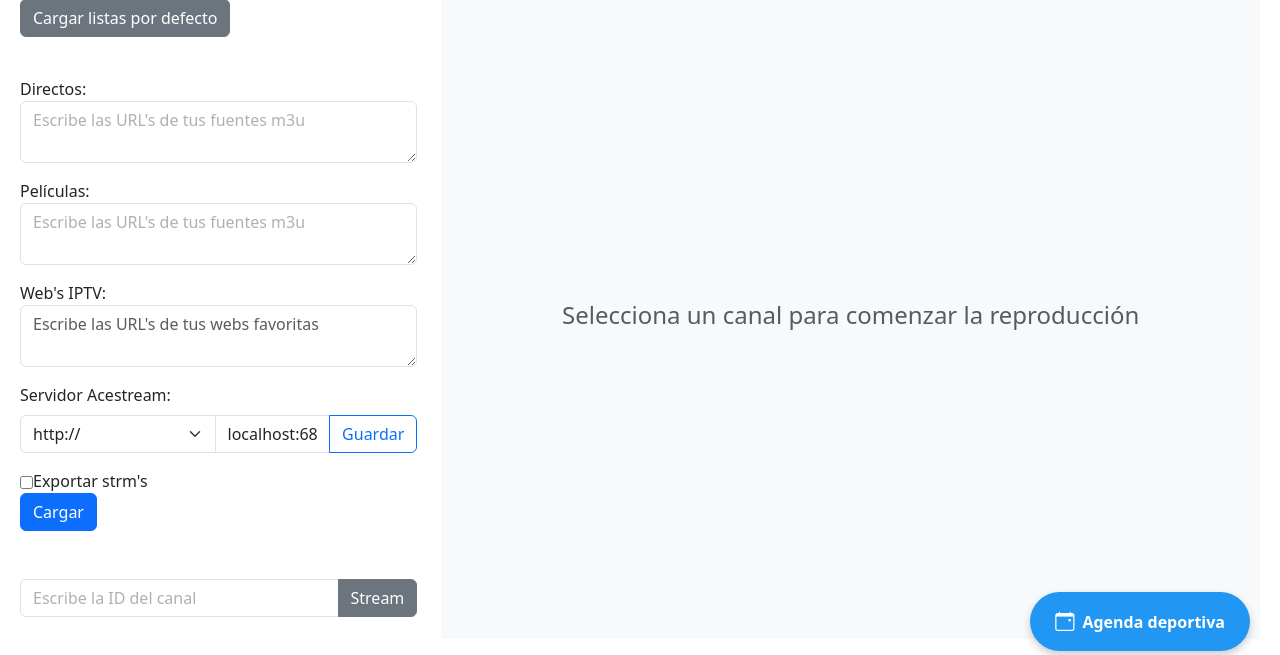
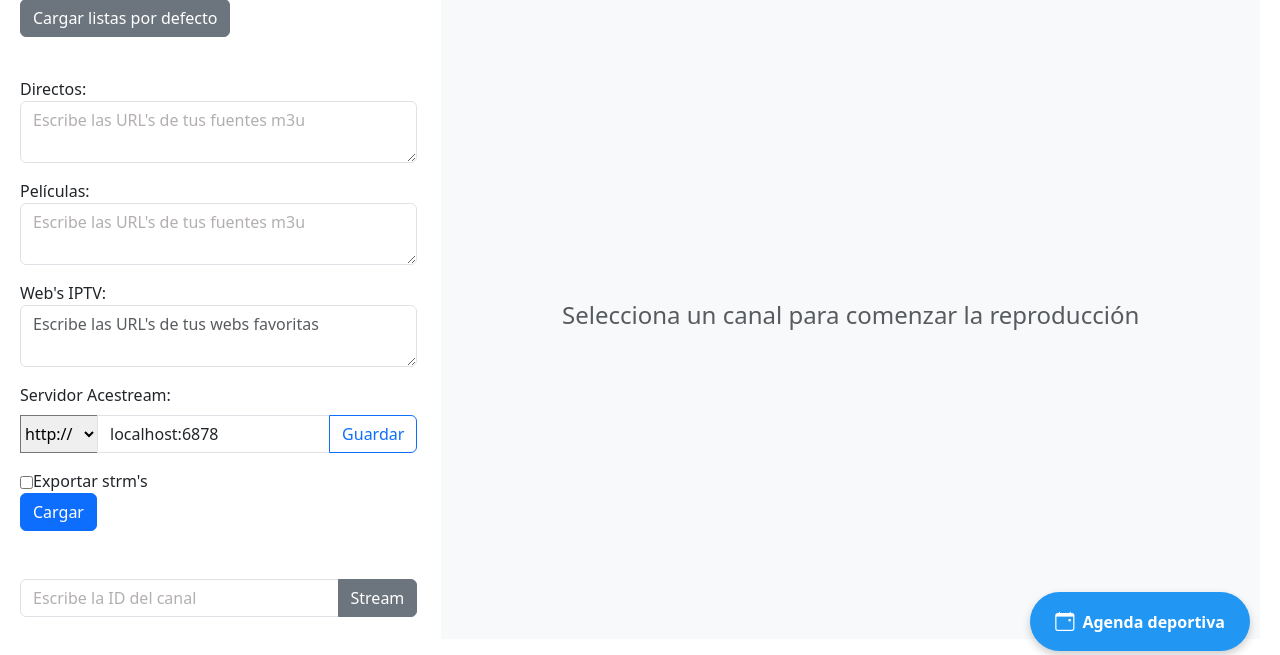
Before and after one commit to asopaipa/home_assistant_addons, a Flask app: page / in a window 1280 px wide. Shown: the part 119-774 px from the top of the page. Run offline with Flask 2, Linux system fonts and the light colour scheme.

Commit message:
Update index.html

```diff
--- a/aceWebPlayer/templates/index.html
+++ b/aceWebPlayer/templates/index.html
@@ -105,7 +105,7 @@
                         <div class="mb-3">
                             <label for="aceStreamServer" class="form-label">Servidor Acestream:</label>
                             <div class="input-group">
-                                <select id="aceStreamProtocol" name="aceStreamProtocol" class="form-select" style="width: auto">
+                                <select id="aceStreamProtocol" name="aceStreamProtocol" class="selec">
                                     <option value="http" {% if acestream_protocol == 'http' %}selected{% endif %}>http://</option>
                                     <option value="https" {% if acestream_protocol == 'https' %}selected{% endif %}>https://</option>
                                 </select>
```
